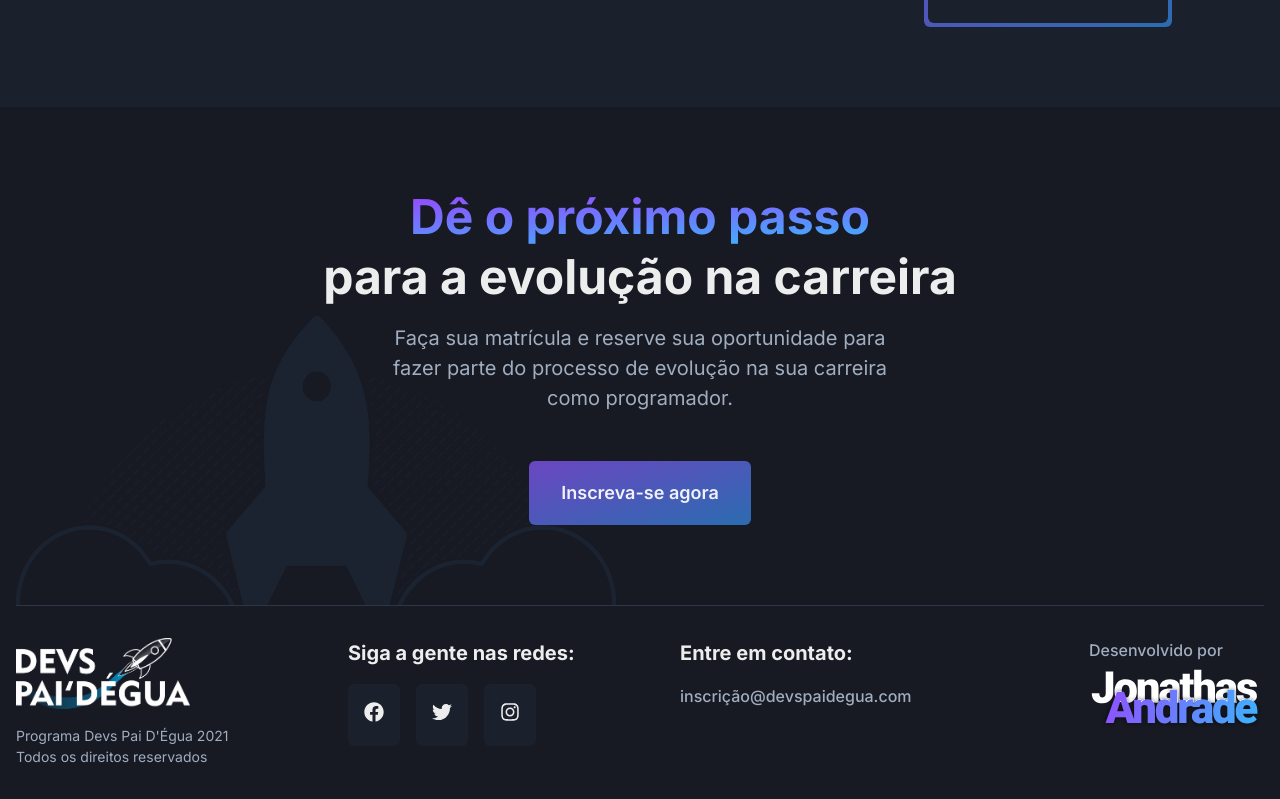
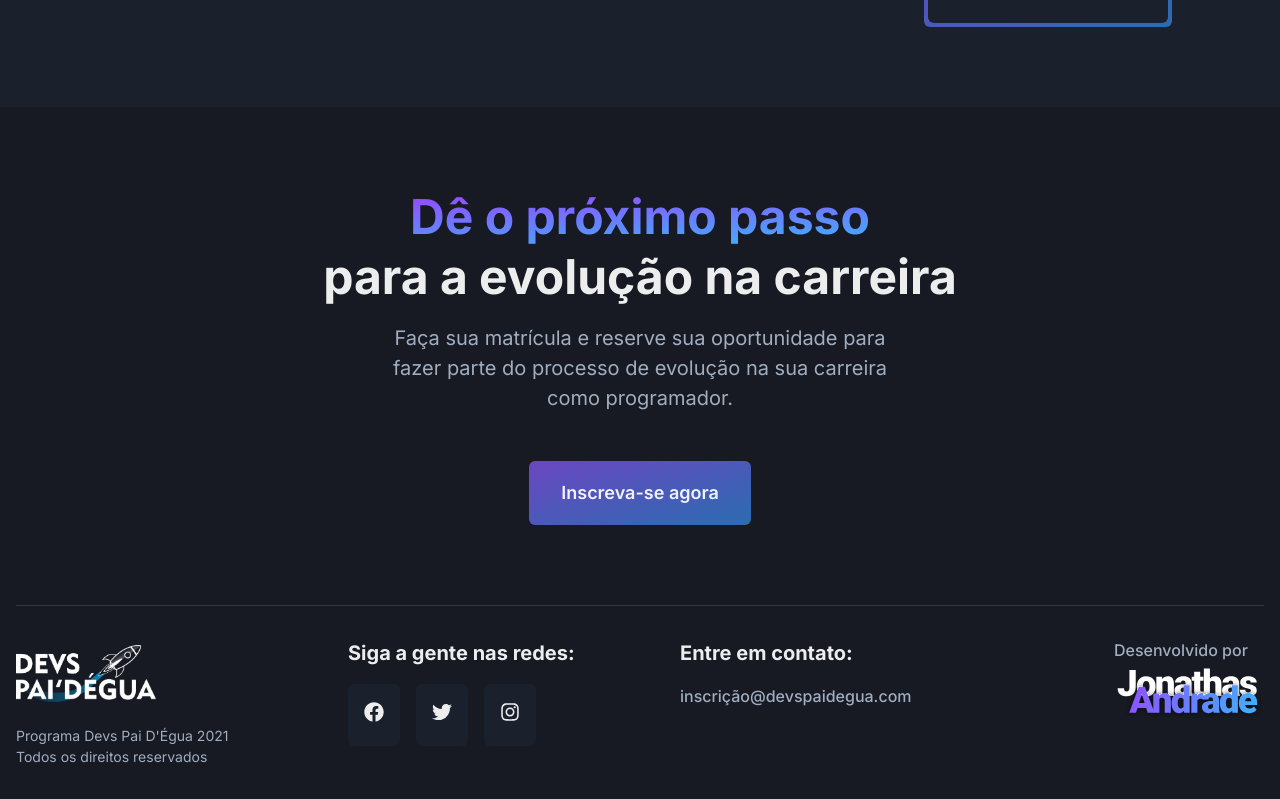
Before and after one commit to eljonathas/devspaidegua, a Next.js app: page / in a window 1280 px wide. Shown: the part 7530-8329 px from the top of the page. Built offline with nearby package versions, Linux system fonts and the light colour scheme.

Commit message:
remove rocket

```diff
--- a/src/pages/index.tsx
+++ b/src/pages/index.tsx
@@ -847,27 +847,6 @@ const IndexPage = () => {
               width="100%"
               position="relative"
             >
-              <Box
-                position="absolute"
-                top={{
-                  base: '44',
-                  md: '32'
-                }}
-                display="flex"
-                zIndex={1}
-                width="100%"
-                opacity="0.4"
-              >
-                <Box position="relative" w={600} h={300} maxW={600} maxH={300}>
-                  <Image
-                    src="/assets/images/rocket-fundo.png"
-                    layout="fill"
-                    objectFit="contain"
-                    quality={100}
-                    alt="Foguete fundo"
-                  />
-                </Box>
-              </Box>
               <Stack spacing={4} zIndex={2}>
                 <Fade bottom>
                   <Text
@@ -962,7 +941,7 @@ const IndexPage = () => {
               >
                 <Image
                   src="/assets/images/logo.png"
-                  width={174}
+                  width={140}
                   height={71}
                   alt="Logo image"
                   objectFit="contain"
@@ -1068,8 +1047,8 @@ const IndexPage = () => {
                   >
                     <Image
                       src="/assets/images/dev-logo.svg"
-                      width={175}
-                      height={72}
+                      width={150}
+                      height={60}
                       quality={100}
                       alt="Site Developer logo"
                       objectFit="contain"
```
